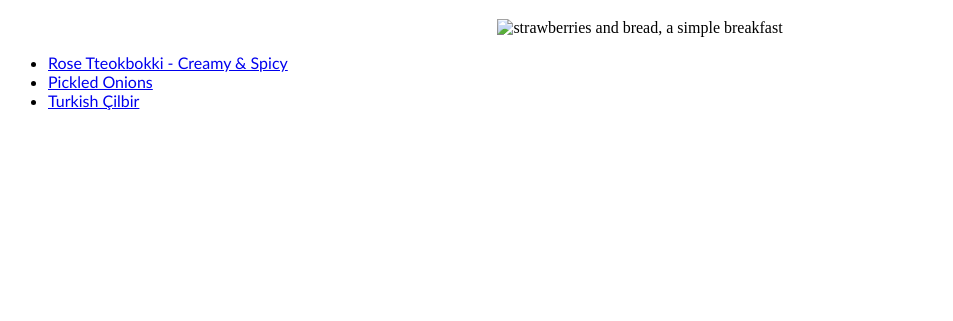
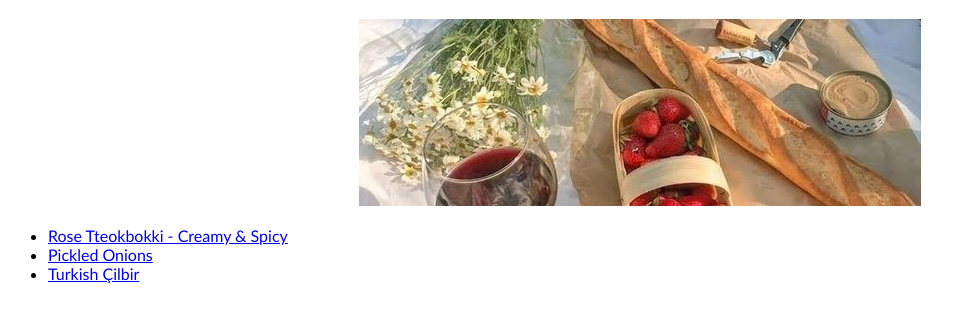
Before and after one commit to adiazrom/odin-recipes, a plain HTML site: page index.html in a window 1280 px wide. Shown: the part 63-384 px from the top of the page, without its empty margins (0-953 px from the left). Drawn offline with Linux system fonts and the light colour scheme.

Commit message:
Add banner

```diff
--- a/index.html
+++ b/index.html
@@ -9,7 +9,7 @@
         <h1 style="font-family: 'Gill Sans', 'Gill Sans MT', Calibri, 'Trebuchet MS', sans-serif;text-align: center;"">Odin Recipes</h1>
         <!--Centered Image Start-->
         <div style="text-align: center;">
-            <img src="./banner.jpeg" alt="strawberries and bread, a simple breakfast" >
+            <img src="./recipes/img/banner.jpeg" alt="strawberries and bread, a simple breakfast" >
         </div>
         <!--Centered Image End-->
         <ul>
```
Also changed, not shown: recipes/img/banner.jpeg (added).
